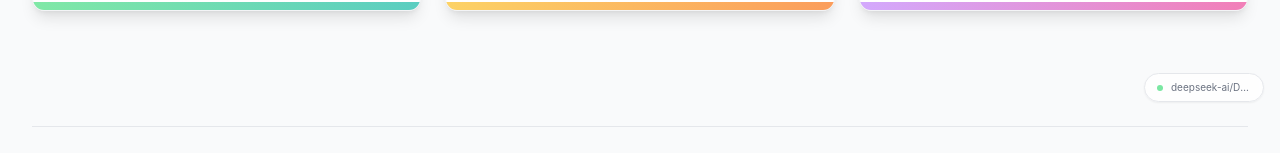
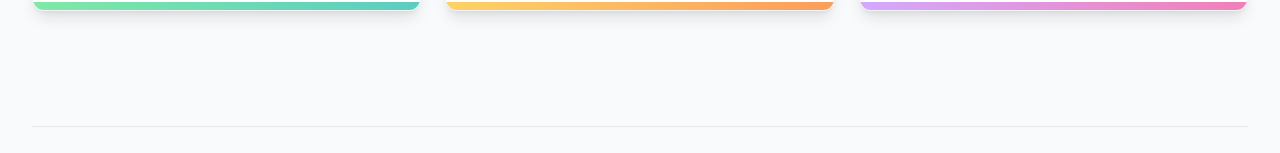
Before and after one commit to jiajuns999-cmd/SJJ-GONGJU, a React (Vite) app: page / in a window 1280 px wide. Shown: the part 682-835 px from the top of the page. Built offline with nearby package versions, Linux system fonts and the light colour scheme.

Commit message:
feat: 移除所有工具的AI功能（AI识别按钮/deepseek徽章/aiService），清理群发文案死链

```diff
--- a/src/App.tsx
+++ b/src/App.tsx
@@ -7,7 +7,6 @@ import CombinedCalculator from "@/pages/CombinedCalculator";
 import WeightPriceCalculator from "@/pages/WeightPriceCalculator";
 import FullContainerTextQuote from "@/pages/FullContainerTextQuote";
 import InquiryOrganizer from "@/pages/InquiryOrganizer";
-import AIModelBadge from "@/components/AIModelBadge";
 import { QuoteSyncProvider } from "@/contexts/quoteSyncContext";
 
 export default function App() {
@@ -24,7 +23,6 @@ export default function App() {
             <Route path="/full-container-text-quote" element={<FullContainerTextQuote />} />
             <Route path="/inquiry-organizer" element={<InquiryOrganizer />} />
           </Routes>
-          <AIModelBadge />
         </Layout>
       </BrowserRouter>
     </QuoteSyncProvider>
```
